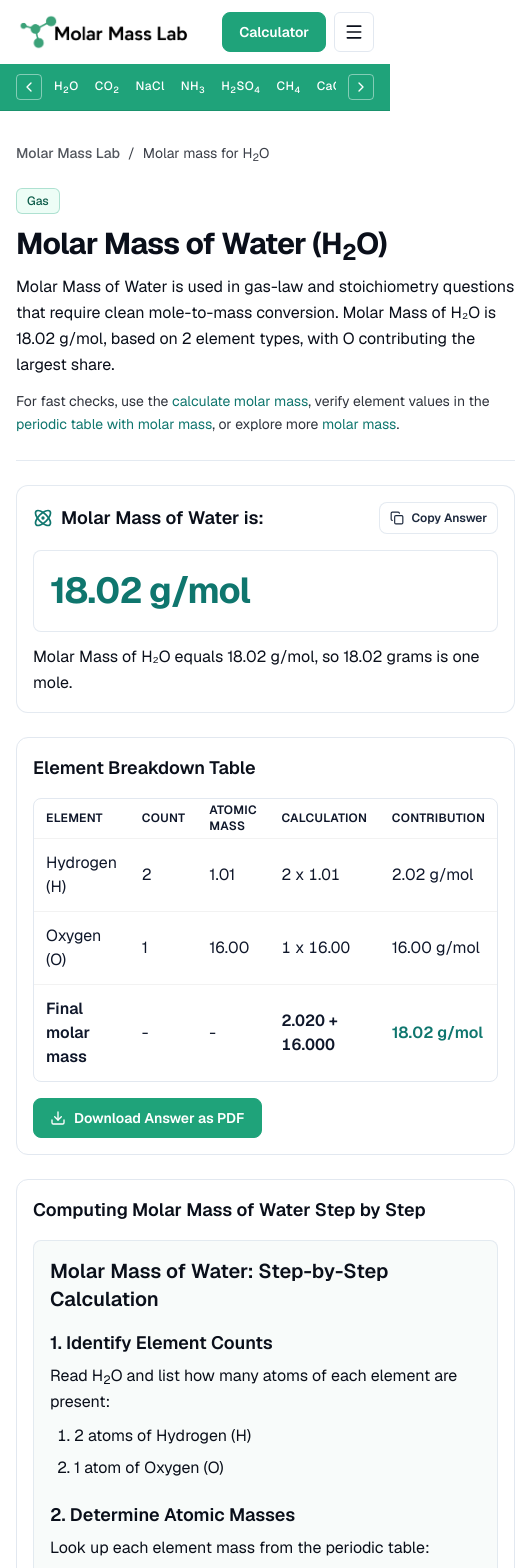
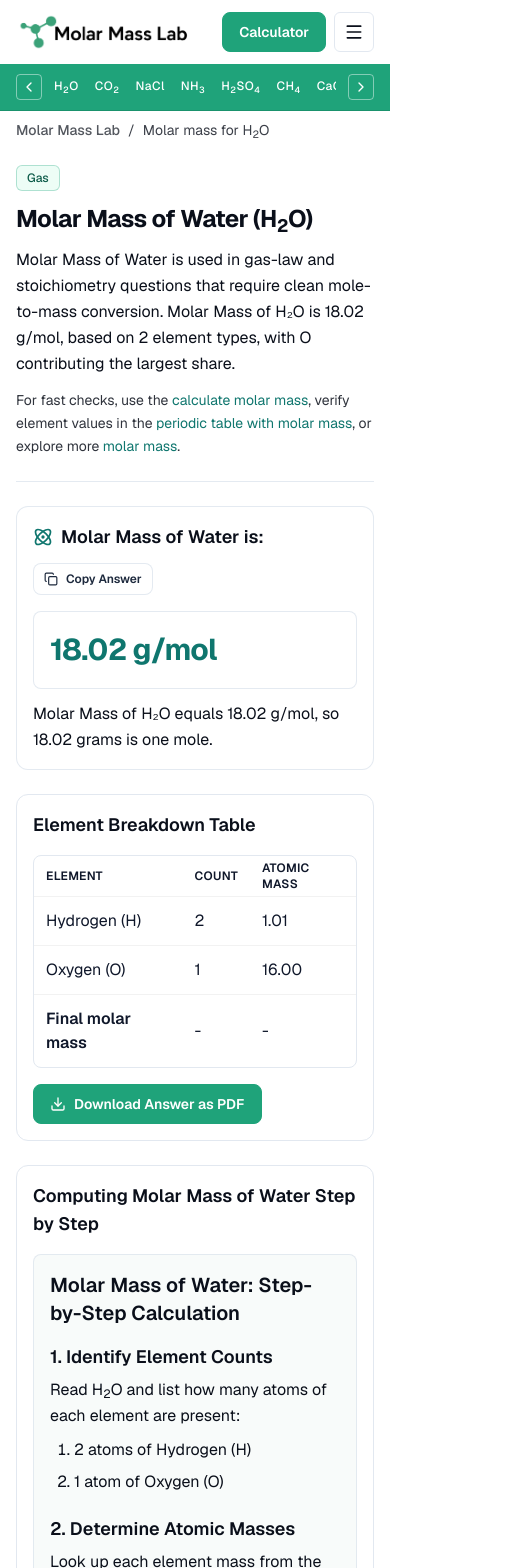
Before and after one commit to bilalthara/Molar-M, a Next.js app: page /molar-mass-of-water in a window 390 px wide. Shown: the top 1568 px of the page, 515 px wide, since content can reach past the window. Built offline with nearby package versions, Linux system fonts and the light colour scheme.

Commit message:
new fixes

```diff
--- a/app/layout.tsx
+++ b/app/layout.tsx
@@ -59,7 +59,7 @@ export default function RootLayout({
         <ScrollToTop />
         <PrimaryHeader />
         <SecondaryHeader />
-        <div className="flex-1">{children}</div>
+        <div className="min-w-0 flex-1">{children}</div>
         <SiteFooter />
       </body>
     </html>
--- a/app/page.tsx
+++ b/app/page.tsx
@@ -29,7 +29,7 @@ export const metadata: Metadata = {
 
 export default function Home() {
   return (
-    <main className="bg-white text-[#0a0f1a]">
+    <main className="min-w-0 max-w-full bg-white text-[#0a0f1a]">
       <StructuredData isHome />
       <HeroCalculator />
 
@@ -135,15 +135,7 @@ export default function Home() {
             </CardHeader>
             <CardContent className="space-y-3 text-base text-[#0a0f1a]">
               <p>
-                New to molar mass? Read the{" "}
-                <Link className="text-[#0F766E] underline-offset-2 hover:underline" href={getInternalLink("home")}>
-                  short definition
-                </Link>
-                , work through the{" "}
-                <Link className="text-[#0F766E] underline-offset-2 hover:underline" href={getInternalLink("home")}>
-                  step-by-step guide
-                </Link>
-                , then try{" "}
+                New to molar mass? Read the short definition, work through the step-by-step guide, then try{" "}
                 <Link className="text-[#0F766E] underline-offset-2 hover:underline" href={getCompoundHref("H2O")}>
                   Water (<FormulaSub formula="H2O" />)
                 </Link>
--- a/components/layout/secondary-header.tsx
+++ b/components/layout/secondary-header.tsx
@@ -50,7 +50,7 @@ export function SecondaryHeader() {
 
   return (
     <div
-      className={`secondary-ticker sticky z-40 w-full border-b border-emerald-950/15 bg-[#1FA37A] ${primaryHidden ? "top-0" : "top-16"}`}
+      className={`secondary-ticker z-[45] w-full border-b border-emerald-950/15 bg-[#1FA37A] max-md:fixed max-md:left-0 max-md:right-0 md:sticky ${primaryHidden ? "top-0 max-md:top-0" : "top-16 max-md:top-16"}`}
     >
       <div className="mx-auto flex max-w-6xl items-center gap-3 px-4 py-2.5 sm:gap-4 sm:px-6">
         {primaryHidden ? (
--- a/components/sections/compound-page.tsx
+++ b/components/sections/compound-page.tsx
@@ -257,8 +257,8 @@ export function CompoundPage({ compound }: CompoundPageProps) {
     ) : null;
 
   return (
-    <section className="mx-auto w-full max-w-6xl px-4 pt-24 pb-8 text-[#0a0f1a] sm:px-6">
-      <div className="mb-6 flex items-center gap-2 text-sm text-[#0a0f1a]/80">
+    <section className="mx-auto w-full min-w-0 max-w-6xl px-4 pb-8 pt-[7.5rem] text-[#0a0f1a] sm:px-6 md:pt-24">
+      <div className="mb-6 flex min-w-0 flex-wrap items-center gap-2 text-sm text-[#0a0f1a]/80">
         <span className="font-medium text-[#0a0f1a]/70">Molar Mass Lab</span>
         <span>/</span>
         <span>
@@ -266,17 +266,17 @@ export function CompoundPage({ compound }: CompoundPageProps) {
         </span>
       </div>
 
-      <div className="grid gap-6 lg:grid-cols-[minmax(0,1fr)_300px]">
-        <main className="space-y-6">
+      <div className="grid min-w-0 gap-6 lg:grid-cols-[minmax(0,1fr)_300px]">
+        <main className="min-w-0 max-w-full space-y-6">
           <div className="space-y-3 border-b border-slate-200/90 pb-6">
             <Badge>{categoryLabel}</Badge>
-            <h1 className="text-3xl font-bold tracking-tight text-[#0a0f1a] sm:text-4xl">
+            <h1 className="break-words text-2xl font-bold tracking-tight text-[#0a0f1a] sm:text-3xl md:text-4xl">
               Molar Mass of {compound.name} (<FormulaSub formula={compound.formula} />)
             </h1>
-            <p className="max-w-3xl text-base leading-relaxed text-[#0a0f1a]">
+            <p className="max-w-full text-base leading-relaxed text-[#0a0f1a] sm:max-w-3xl">
               {introParagraph}
             </p>
-            <p className="max-w-3xl text-sm leading-relaxed text-[#0a0f1a]/85">
+            <p className="max-w-full text-sm leading-relaxed text-[#0a0f1a]/85 sm:max-w-3xl">
               For fast checks, use the{" "}
               <Link
                 className="text-[#0F766E] underline-offset-2 hover:underline"
@@ -307,23 +307,25 @@ export function CompoundPage({ compound }: CompoundPageProps) {
 
           <Reveal>
             <Card className="border border-slate-200/90 bg-white" id="answer-box">
-              <CardHeader className="flex flex-row items-center justify-between gap-3">
-                <CardTitle className="flex items-center gap-2">
-                  <span className="flex items-center gap-2">
+              <CardHeader className="flex min-w-0 flex-col gap-3 sm:flex-row sm:items-center sm:justify-between">
+                <CardTitle className="flex min-w-0 flex-1 flex-wrap items-center gap-2">
+                  <span className="flex min-w-0 flex-wrap items-center gap-2">
                     <Atom className="h-5 w-5 text-[#0F766E]" aria-hidden />
                     {primaryKeyword} is:
                   </span>
                 </CardTitle>
-                <CompoundCopyAnswerButton
-                  formula={compound.formula}
-                  molarMass={compound.molarMass}
-                  name={compound.name}
-                />
+                <div className="shrink-0 self-start sm:self-center">
+                  <CompoundCopyAnswerButton
+                    formula={compound.formula}
+                    molarMass={compound.molarMass}
+                    name={compound.name}
+                  />
+                </div>
               </CardHeader>
               <CardContent className="space-y-4">
                 <div className="space-y-3">
                   <div className="overflow-x-auto rounded-lg border border-slate-200/90 bg-white px-4 py-5 sm:px-5 sm:py-6">
-                    <p className="whitespace-nowrap text-4xl font-bold tracking-tight text-[#0F766E] sm:text-5xl md:text-6xl">
+                    <p className="break-words text-3xl font-bold tracking-tight text-[#0F766E] sm:text-4xl sm:whitespace-nowrap md:text-5xl lg:text-6xl">
                       {compound.molarMass.toFixed(2)} g/mol
                     </p>
                   </div>
@@ -342,8 +344,8 @@ export function CompoundPage({ compound }: CompoundPageProps) {
                 <CardTitle>Element Breakdown Table</CardTitle>
               </CardHeader>
               <CardContent className="space-y-4">
-                <div className="overflow-hidden rounded-lg border border-slate-200">
-                  <Table>
+                <div className="max-w-full overflow-x-auto rounded-lg border border-slate-200">
+                  <Table className="min-w-[36rem]">
                     <TableHeader>
                       <TableRow>
                         <TableHead>Element</TableHead>
@@ -437,14 +439,14 @@ export function CompoundPage({ compound }: CompoundPageProps) {
                   </div>
                 </div>
 
-                <div className="rounded-lg border border-slate-200/90 bg-white p-4 text-center sm:p-5">
-                  <p className="text-lg leading-relaxed">
+                <div className="overflow-x-auto rounded-lg border border-slate-200/90 bg-white p-4 text-center sm:p-5">
+                  <p className="min-w-0 whitespace-normal break-words text-base leading-relaxed tabular-nums sm:text-lg">
                     Molar Mass = ({groupedTerm})
                   </p>
-                  <p className="mt-3 text-lg leading-relaxed">
+                  <p className="mt-3 min-w-0 whitespace-normal break-words text-base leading-relaxed tabular-nums sm:text-lg">
                     Molar Mass = {perElementSum}
                   </p>
-                  <p className="mt-3 text-lg font-semibold leading-relaxed text-[#0F766E]">
+                  <p className="mt-3 text-lg font-semibold leading-relaxed text-[#0F766E] tabular-nums">
                     Molar Mass = {compound.molarMass.toFixed(3)} g/mol
                   </p>
                   <p className="mt-4 text-sm leading-relaxed text-[#0a0f1a]/80">
@@ -454,8 +456,8 @@ export function CompoundPage({ compound }: CompoundPageProps) {
 
                 <div className="rounded-lg border border-slate-200/90 bg-white p-4 sm:p-5">
                   <h3 className="text-lg font-semibold">Visual Calculation Chart</h3>
-                  <div className="mt-3 overflow-hidden rounded-lg border border-slate-200">
-                    <Table>
+                  <div className="mt-3 max-w-full overflow-x-auto rounded-lg border border-slate-200">
+                    <Table className="min-w-[40rem]">
                       <TableHeader>
                         <TableRow>
                           <TableHead>Element</TableHead>
@@ -524,8 +526,8 @@ export function CompoundPage({ compound }: CompoundPageProps) {
                 <CardTitle>Sample Reactions</CardTitle>
               </CardHeader>
               <CardContent>
-                <div className="overflow-hidden rounded-lg border border-slate-200">
-                  <Table>
+                <div className="max-w-full overflow-x-auto rounded-lg border border-slate-200">
+                  <Table className="min-w-[20rem]">
                     <TableHeader>
                       <TableRow>
                         <TableHead>Type</TableHead>
@@ -535,8 +537,10 @@ export function CompoundPage({ compound }: CompoundPageProps) {
                     <TableBody>
                       {compound.reactions.map((reaction) => (
                         <TableRow key={`${reaction.type}-${reaction.equation}`}>
-                          <TableCell>{reaction.type}</TableCell>
-                          <TableCell>{formatFormula(reaction.equation)}</TableCell>
+                          <TableCell className="whitespace-nowrap">{reaction.type}</TableCell>
+                          <TableCell className="max-w-[min(100vw,28rem)] break-words sm:max-w-none">
+                            {formatFormula(reaction.equation)}
+                          </TableCell>
                         </TableRow>
                       ))}
                     </TableBody>
--- a/components/sections/home-molar-mass-guide.tsx
+++ b/components/sections/home-molar-mass-guide.tsx
@@ -10,15 +10,7 @@ export function HomeMolarMassGuide() {
   return (
     <section className="mx-auto w-full max-w-6xl border-t border-slate-200 px-4 py-6 sm:px-6" id="molar-mass-guide">
       <p className="mb-4 text-sm text-[#0a0f1a]/80">
-        For instant numbers, use the{" "}
-        <Link className="font-medium text-[#0F766E] underline-offset-2 hover:underline" href={getInternalLink("calculator")}>
-          calculator above
-        </Link>{" "}
-        or the{" "}
-        <Link className="font-medium text-[#0F766E] underline-offset-2 hover:underline" href={getInternalLink("calculator")} prefetch={false}>
-          full calculator page
-        </Link>
-        {" "}or practice with the{" "}
+        For instant numbers, use the calculator above or practice with the{" "}
         <Link className="font-medium text-[#0F766E] underline-offset-2 hover:underline" href="/molar-mass-practice-worksheet" prefetch={false}>
           Molar Mass Practice Worksheet
         </Link>
```
Also changed, not shown: components/sections/hero-calculator.tsx (+10 -10 lines).
